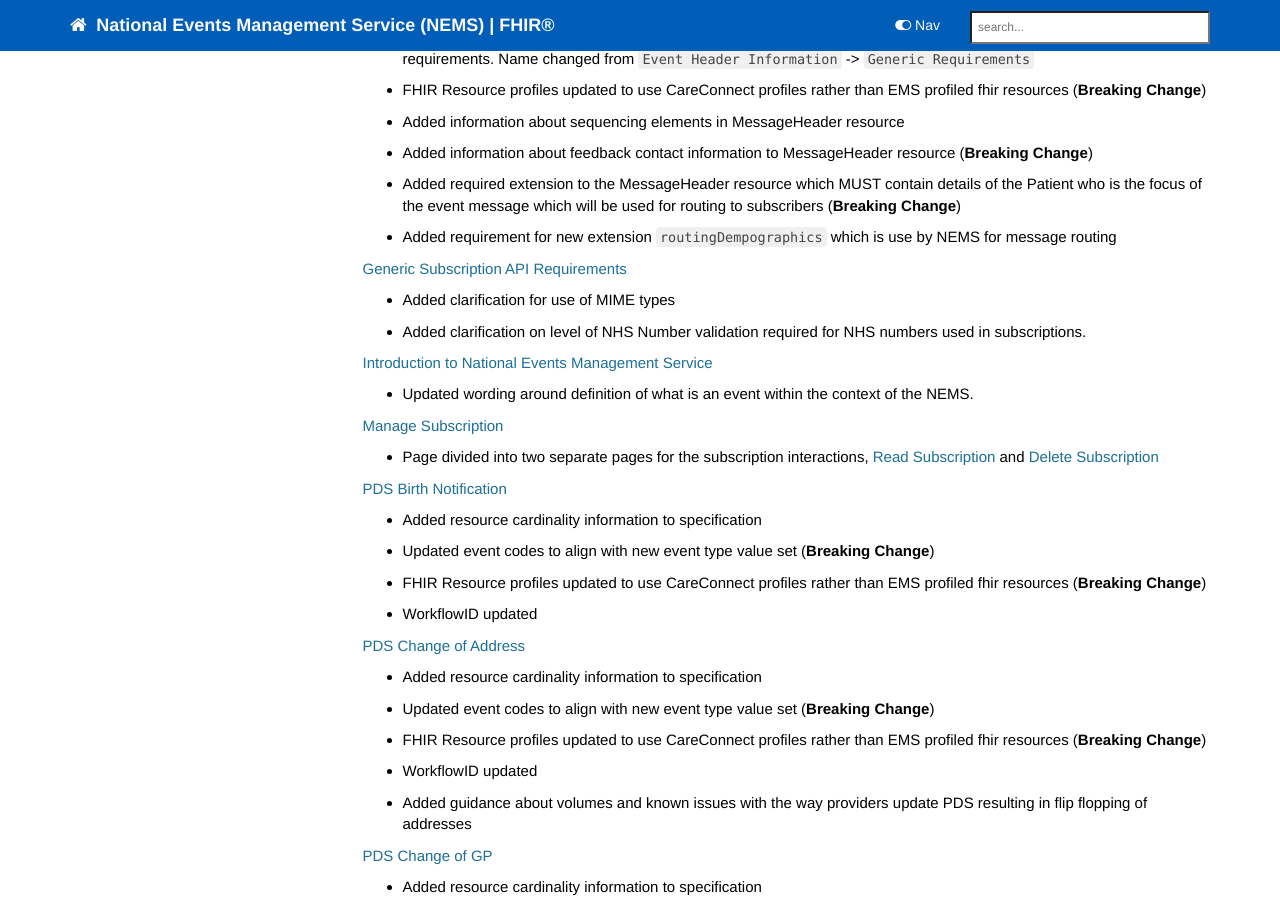
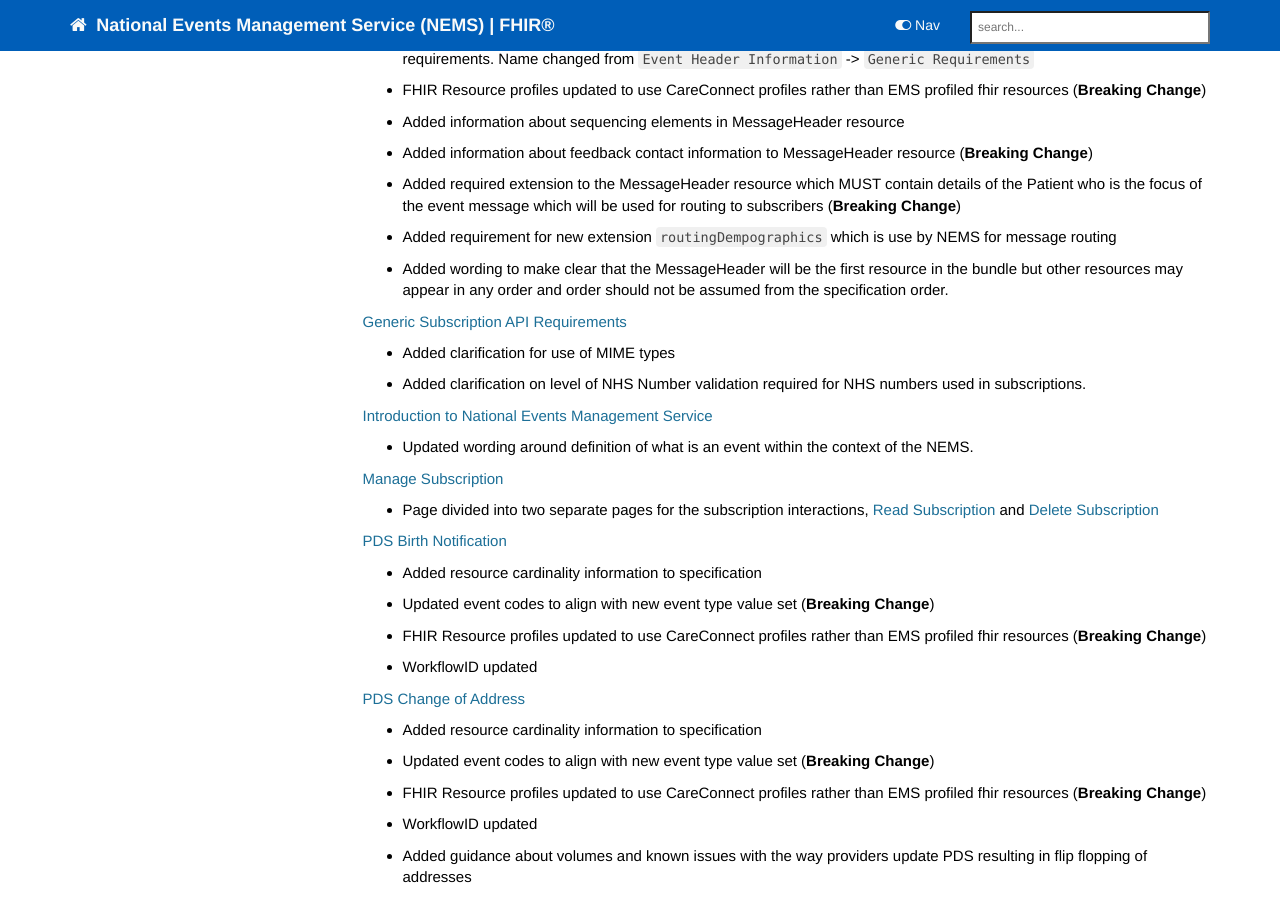
Before and after one commit to nhsconnect/Events-Management, a Jekyll site: the page built from pages/overview/overview_release_notes.md, in a window 1280 px wide and 900 px high, scrolled down 802 px. Built offline with Jekyll 4.4.1, drawn with Linux system fonts in a browser that asks for light colours; nearby versions of some CDN libraries; comment, search, counter and statistics services are not loaded.

Commit message:
Added wording about resource ordering in the event message bundle

```diff
--- a/pages/overview/overview_release_notes.md
+++ b/pages/overview/overview_release_notes.md
@@ -37,6 +37,7 @@
 - Added information about feedback contact information to MessageHeader resource (**Breaking Change**)
 - Added required extension to the MessageHeader resource which MUST contain details of the Patient who is the focus of the event message which will be used for routing to subscribers (**Breaking Change**)
 - Added requirement for new extension `routingDempographics` which is use by NEMS for message routing
+- Added wording to make clear that the MessageHeader will be the first resource in the bundle but other resources may appear in any order and order should not be assumed from the specification order.
 
 [Generic Subscription API Requirements](subscription_general_api_guidance.html)
 - Added clarification for use of MIME types
```
Also changed, not shown: pages/messages/explore_generic_event_requirements.md (+1 -1 lines).
